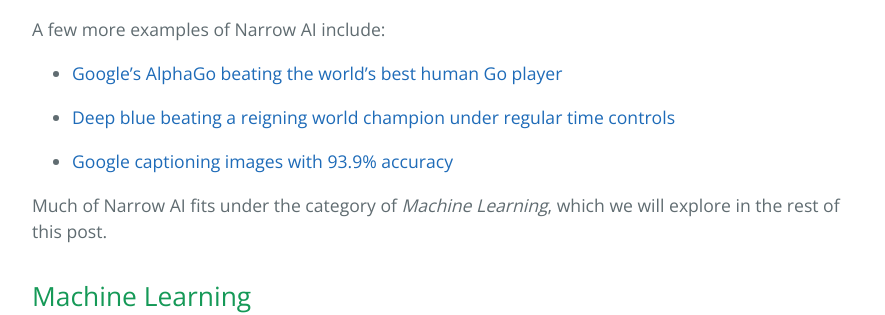
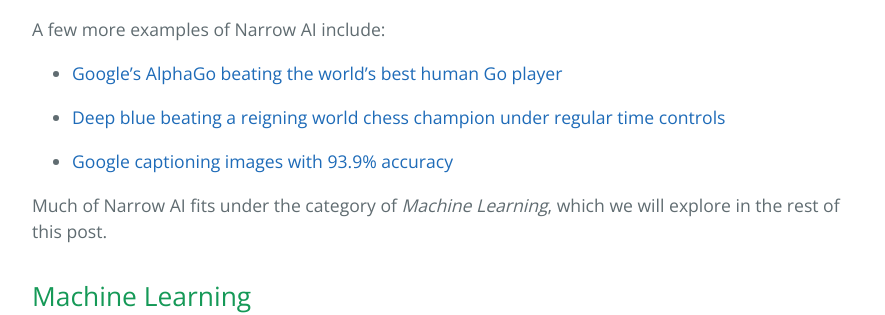
Before and after one commit to josharnoldjosh/josharnoldjosh.github.io, a Jekyll site: the page built from _posts/2017-06-14-ai-explained-part1.markdown, in a window 1280 px wide and 900 px high, scrolled down 1445 px. Shown: the part 155-470 px from the top of the window, without its empty margins (192-1077 px from the left). Built offline with Jekyll 4.4.1, drawn with Linux system fonts in a browser that asks for light colours.

Commit message:
Update 2017-06-14-ai-explained-part1.markdown

```diff
--- a/_posts/2017-06-14-ai-explained-part1.markdown
+++ b/_posts/2017-06-14-ai-explained-part1.markdown
@@ -43,7 +43,7 @@
 
 * [Google's AlphaGo beating the world's best human Go player](https://techcrunch.com/2017/05/23/googles-alphago-ai-beats-the-worlds-best-human-go-player/)
 
-* [Deep blue beating a reigning world champion under regular time controls](https://en.wikipedia.org/wiki/Deep_Blue_(chess_computer))
+* [Deep blue beating a reigning world chess champion under regular time controls](https://en.wikipedia.org/wiki/Deep_Blue_(chess_computer))
 
 * [Google captioning images with 93.9% accuracy](https://www.dpreview.com/news/7658223665/google-algorithm-can-describe-image-contents-with-93-9-accuracy)
 
```
